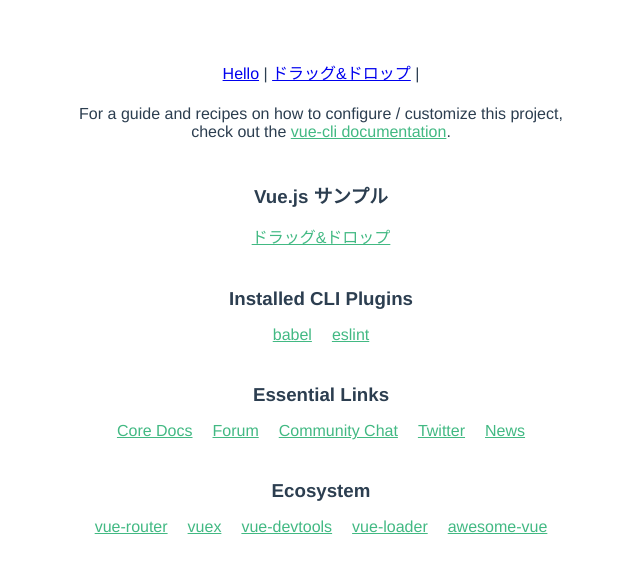
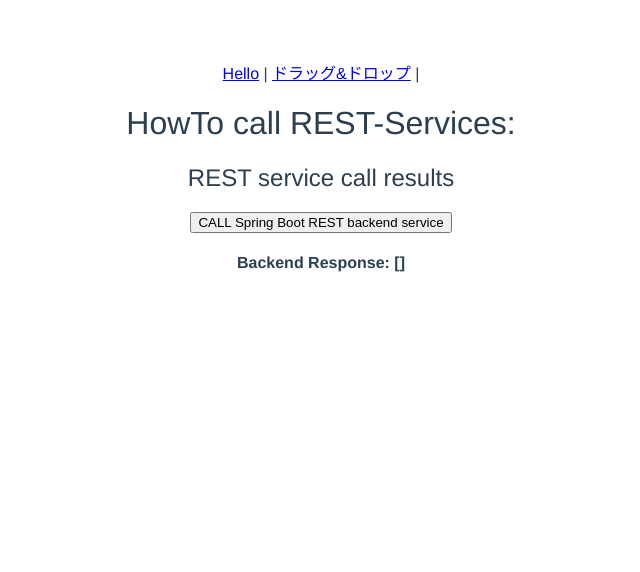
Before and after one commit to wolf0201/vuejs-sample-frontend, a Vue app: page / in a window 1280 px wide. Shown: the top 572 px of the page, without its empty margins (319-959 px from the left). Built offline with nearby package versions, Linux system fonts and the light colour scheme.

Commit message:
axios追加

```diff
--- a/package.json
+++ b/package.json
@@ -8,6 +8,7 @@
     "lint": "vue-cli-service lint"
   },
   "dependencies": {
+    "axios": "^0.19.2",
     "core-js": "^3.6.4",
     "element-ui": "^2.13.0",
     "vue": "^2.6.11",
--- a/src/components/HelloWorld.vue
+++ b/src/components/HelloWorld.vue
@@ -1,61 +1,57 @@
 <template>
-  <div class="hello">
+  <div class="service">
     <h1>{{ msg }}</h1>
-    <p>
-      For a guide and recipes on how to configure / customize this project,<br>
-      check out the
-      <a href="https://cli.vuejs.org" target="_blank" rel="noopener">vue-cli documentation</a>.
-    </p>
-    <h3>Vue.js サンプル</h3>
-    <ul>
-      <li><router-link to="/draganddrop">ドラッグ&ドロップ</router-link></li>
-    </ul>
-    <h3>Installed CLI Plugins</h3>
-    <ul>
-      <li><a href="https://github.com/vuejs/vue-cli/tree/dev/packages/%40vue/cli-plugin-babel" target="_blank" rel="noopener">babel</a></li>
-      <li><a href="https://github.com/vuejs/vue-cli/tree/dev/packages/%40vue/cli-plugin-eslint" target="_blank" rel="noopener">eslint</a></li>
-    </ul>
-    <h3>Essential Links</h3>
-    <ul>
-      <li><a href="https://vuejs.org" target="_blank" rel="noopener">Core Docs</a></li>
-      <li><a href="https://forum.vuejs.org" target="_blank" rel="noopener">Forum</a></li>
-      <li><a href="https://chat.vuejs.org" target="_blank" rel="noopener">Community Chat</a></li>
-      <li><a href="https://twitter.com/vuejs" target="_blank" rel="noopener">Twitter</a></li>
-      <li><a href="https://news.vuejs.org" target="_blank" rel="noopener">News</a></li>
-    </ul>
-    <h3>Ecosystem</h3>
-    <ul>
-      <li><a href="https://router.vuejs.org" target="_blank" rel="noopener">vue-router</a></li>
-      <li><a href="https://vuex.vuejs.org" target="_blank" rel="noopener">vuex</a></li>
-      <li><a href="https://github.com/vuejs/vue-devtools#vue-devtools" target="_blank" rel="noopener">vue-devtools</a></li>
-      <li><a href="https://vue-loader.vuejs.org" target="_blank" rel="noopener">vue-loader</a></li>
-      <li><a href="https://github.com/vuejs/awesome-vue" target="_blank" rel="noopener">awesome-vue</a></li>
-    </ul>
+    <h2>REST service call results</h2>
+
+    <button @click="callHelloApi">CALL Spring Boot REST backend service</button>
+
+    <h4>Backend Response: {{ backendResponse }}</h4>
   </div>
 </template>
 
 <script>
+  import axios from 'axios'
+
   export default {
-  name: 'HelloWorld',
-  props: {
-    msg: String
+    name: 'service',
+
+    data () {
+      return {
+        msg: 'HowTo call REST-Services:',
+        backendResponse: [],
+        errors: []
+      }
+    },
+    methods: {
+      callHelloApi () {
+        axios.get('http://localhost:8098/api/hello').then(response => {
+          this.backendResponse = response.data
+          console.log(response.data)
+        })
+        .catch(error => {
+          this.errors.push(error)
+        })
+      }
     }
   }
 </script>
 
 <!-- Add "scoped" attribute to limit CSS to this component only -->
 <style scoped>
-h3 {
-  margin: 40px 0 0;
+  h1, h2 {
+    font-weight: normal;
   }
+
   ul {
     list-style-type: none;
     padding: 0;
   }
+
   li {
     display: inline-block;
     margin: 0 10px;
   }
+
   a {
     color: #42b983;
   }
```
Also changed, not shown: 1 other file (tests, documents, lock files or other folders). Lines whose indentation alone changed are shown as unchanged.
